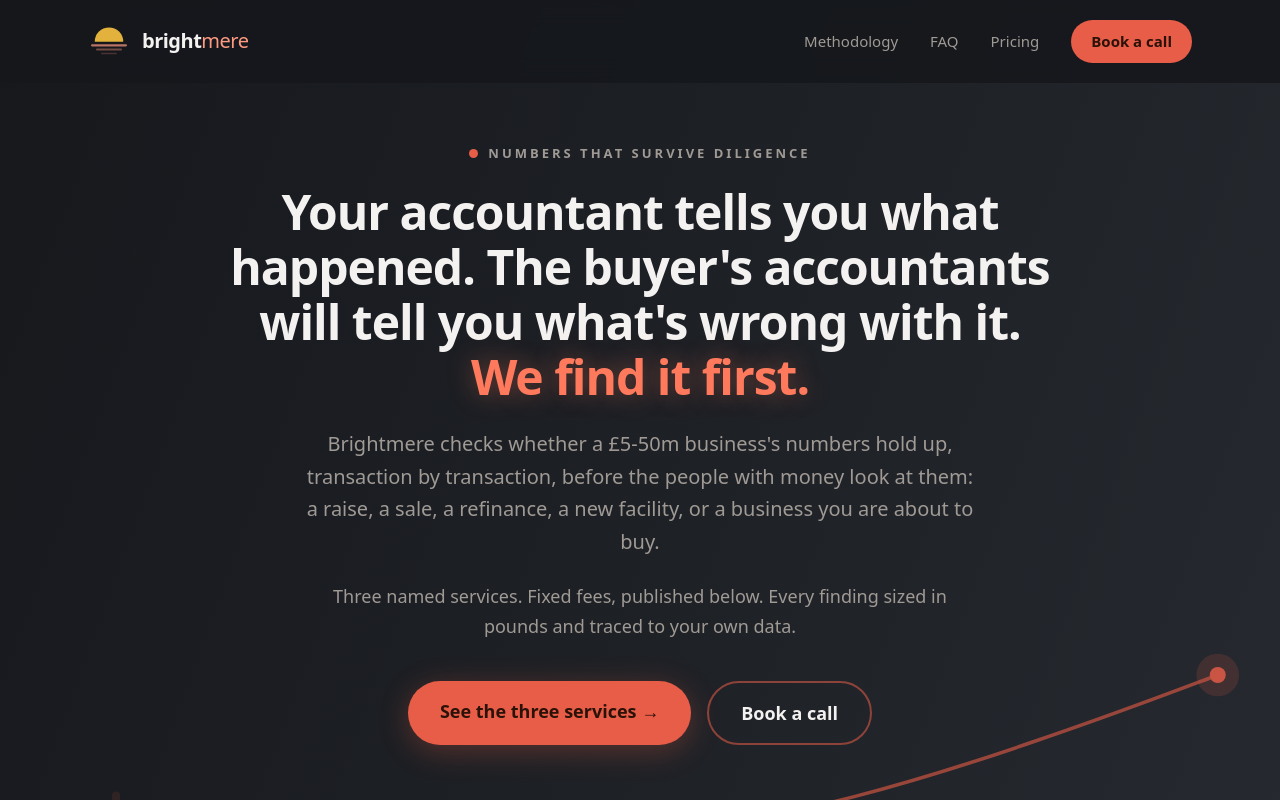
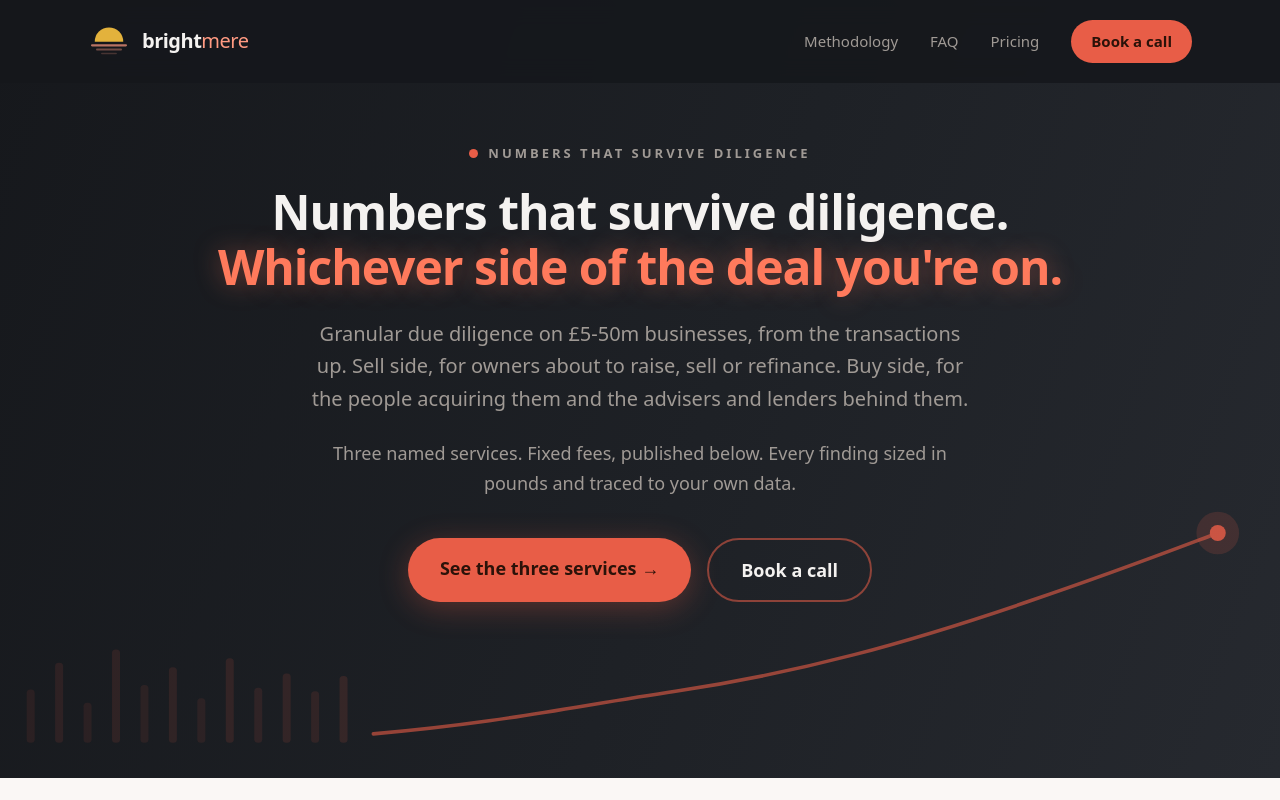
Before and after one commit to ninjalu/mosaic-data, a Next.js app: page / in a window 1280 px wide. Shown: the top 800 px of the page. Built offline with nearby package versions, Linux system fonts and the light colour scheme.

Commit message:
Hero: 'Numbers that survive diligence. Whichever side of the deal you're on.'
Co-Authored-By: Claude Fable 5.1 <noreply@anthropic.com>

```diff
--- a/app/layout.tsx
+++ b/app/layout.tsx
@@ -24,7 +24,7 @@ export const metadata: Metadata = {
   },
   openGraph: {
     title: "Brightmere | Numbers That Survive Diligence",
-    description: "Your accountant tells you what happened. The buyer's accountants will tell you what's wrong with it. We find it first. Three fixed-fee services, prices on the page.",
+    description: "Granular due diligence on £5-50m businesses, from the transactions up. Buy side or sell side. Three fixed-fee services, prices on the page.",
     type: "website",
   },
 };
--- a/app/page.tsx
+++ b/app/page.tsx
@@ -117,15 +117,15 @@ export default function Home() {
         <div className="max-w-4xl mx-auto text-center relative z-10">
           <p className="flex items-center justify-center gap-2.5 text-[13px] tracking-[3px] text-greenmuted font-semibold uppercase mb-5"><span className="w-[9px] h-[9px] rounded-full bg-gold flex-shrink-0" />Numbers that survive diligence</p>
           <h1 className="text-4xl md:text-5xl font-bold text-offwhite leading-[1.15] tracking-[-1px] mb-6">
-            Your accountant tells you what happened. The buyer&apos;s accountants will tell you what&apos;s wrong with it.
+            Numbers that survive diligence.
             <br />
-            <span className="text-[#ff7a5c] [text-shadow:0_0_26px_rgba(255,122,92,0.4)]">We find it first.</span>
+            <span className="text-[#ff7a5c] [text-shadow:0_0_26px_rgba(255,122,92,0.4)]">Whichever side of the deal you&apos;re on.</span>
           </h1>
 
           <p className="text-xl text-greenmuted max-w-2xl mx-auto mb-6 leading-relaxed">
-            Brightmere checks whether a £5-50m business&apos;s numbers hold up, transaction by
-            transaction, before the people with money look at them: a raise, a sale, a refinance,
-            a new facility, or a business you are about to buy.
+            Granular due diligence on £5-50m businesses, from the transactions up. Sell side,
+            for owners about to raise, sell or refinance. Buy side, for the people acquiring
+            them and the advisers and lenders behind them.
           </p>
           <p className="text-lg text-greenmuted max-w-2xl mx-auto mb-10 leading-relaxed">
             Three named services. Fixed fees, published below. Every finding sized in pounds and
```
